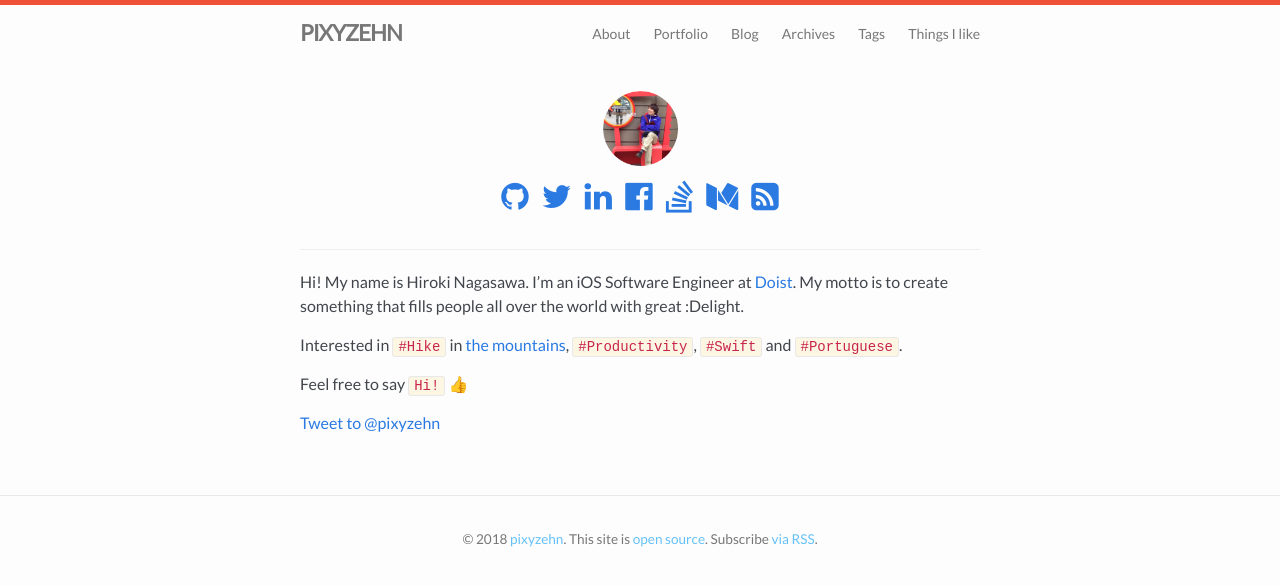
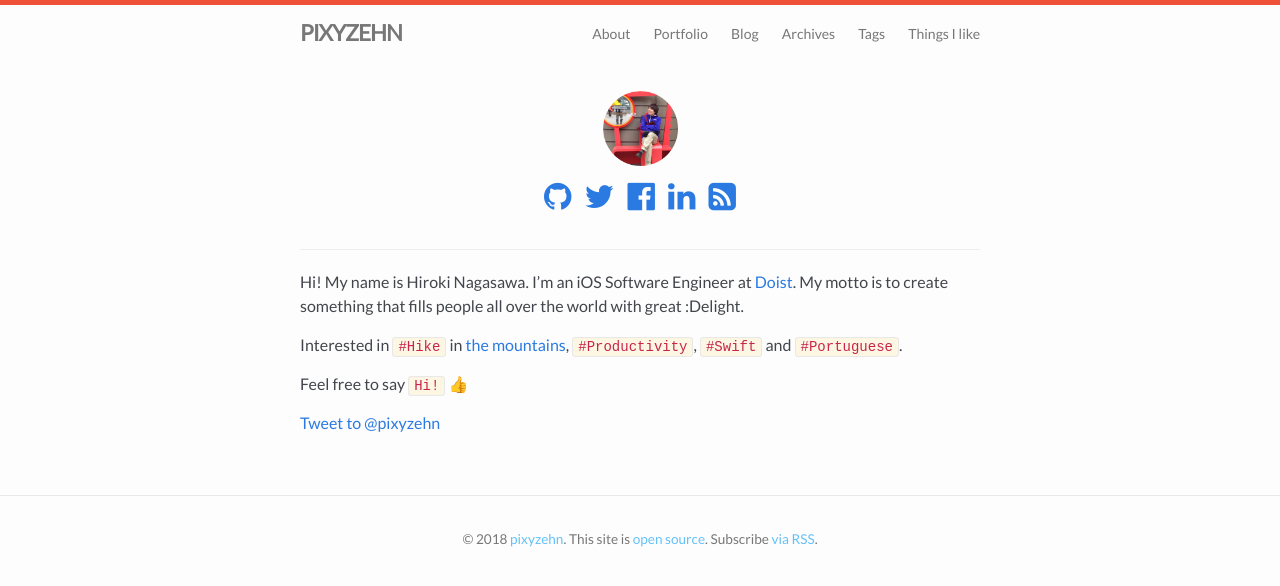
Before and after one commit to pixyzehn/pixyzehn.com, a Jekyll site: the page built from about.md, in a window 1280 px wide. Shown: the top 586 px of the page. Built offline with Jekyll 4.4.1, drawn with Linux system fonts in a browser that asks for light colours; emoji names are drawn with the system emoji font; comment, search, counter and statistics services are not loaded.

Commit message:
Update contact follow

```diff
--- a/_includes/contact_follow.html
+++ b/_includes/contact_follow.html
@@ -3,10 +3,8 @@
         <ul class="inline center">
             <li><a href="{{ site.links.github }}" title="Follow me on Github"><i class="fa fa-2x fa-github" aria-hidden="true"></i></a></li>
             <li><a href="{{ site.links.twitter }}" title="Follow me on Twitter"><i class="fa fa-2x fa-twitter" aria-hidden="true"></i></a></li>
+            <li><a href="{{ site.links.facebook }}" title="Follow me on Facebook"><i class="fa fa-2x fa-facebook-official" aria-hidden="true"></i></a></li>
             <li><a href="{{ site.links.linkedin }}" title="Connect with me on LinkedIn"><i class="fa fa-2x fa-linkedin" aria-hidden="true"></i></a></li>
-            <li><a href="{{ site.links.facebook }}" title="Follow me on Facebook"><i class="fa fa-2x fa-facebook-official" aria-hidden="true"></i></a></li>
-            <li><a href="{{ site.links.stackoverflow }}" title="Check me on stackoverflow"><i class="fa fa-2x fa-stack-overflow" aria-hidden="true"></i></a></li>
-            <li><a href="{{ site.links.medium }}" title="Follow me on Medium"><i class="fa fa-2x fa-medium" aria-hidden="true"></i></a></li>
             <li><a href="{{ site.links.rss }}" title="Subscribe via RSS/atom"><i class="fa fa-2x fa-rss-square" aria-hidden="true"></i></a></li>
         </ul>
     </div>
```
